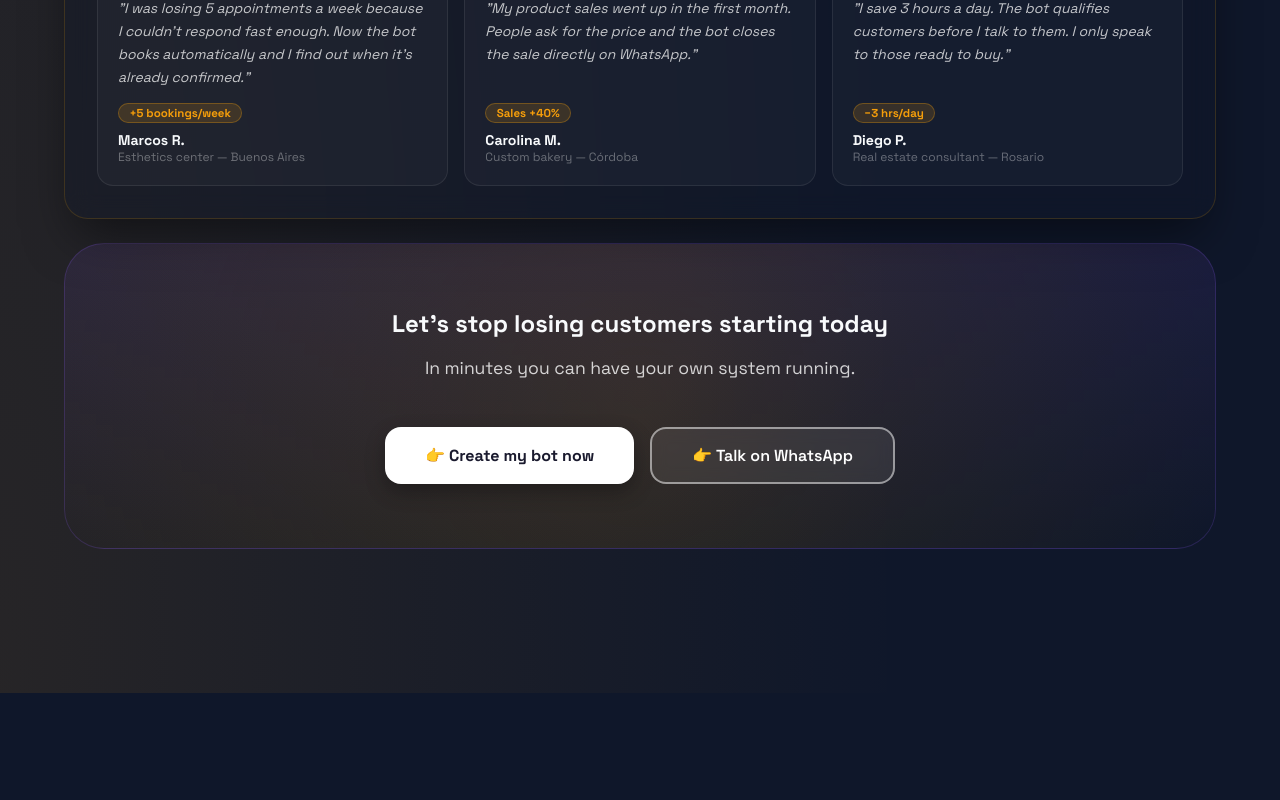
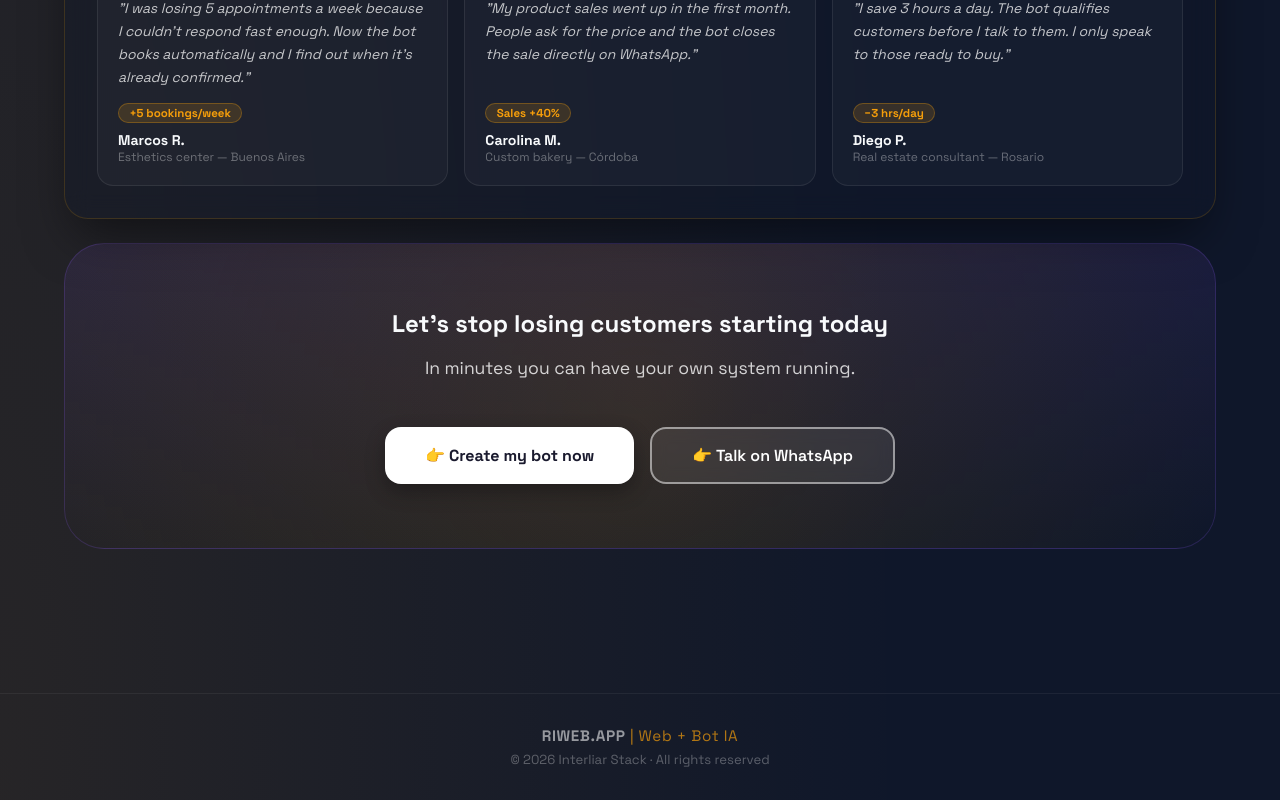
Before and after one commit to Inteliar-Stack-Agencia/RIWEB.APP, a React (Vite) app: page / in a window 1280 px wide. Shown: the part 4869-5669 px from the top of the page. Before the commit the page ends 5562 px from the top, so only its background shows below. Built offline with nearby package versions, Linux system fonts and the light colour scheme; no server answers.

Commit message:
feat: add footer with RIWEB.APP | Web + Bot IA

```diff
--- a/src/components/Layout.tsx
+++ b/src/components/Layout.tsx
@@ -29,6 +29,18 @@ export default function Layout({ children }: { children: React.ReactNode }) {
         </nav>
       </header>
       <main id="app">{children}</main>
+      <footer style={{
+        textAlign: "center",
+        padding: "2rem 1rem",
+        borderTop: "1px solid rgba(255,255,255,0.06)",
+        color: "rgba(255,255,255,0.3)",
+        fontSize: "0.82rem",
+      }}>
+        <div style={{ fontWeight: 700, fontSize: "0.95rem", color: "rgba(255,255,255,0.55)", marginBottom: "0.35rem", letterSpacing: "0.04em" }}>
+          RIWEB.APP <span style={{ color: "rgba(245,158,11,0.7)", fontWeight: 400 }}>| Web + Bot IA</span>
+        </div>
+        <div>© {new Date().getFullYear()} Interliar Stack · {isEs ? "Todos los derechos reservados" : "All rights reserved"}</div>
+      </footer>
     </>
   );
 }
```
